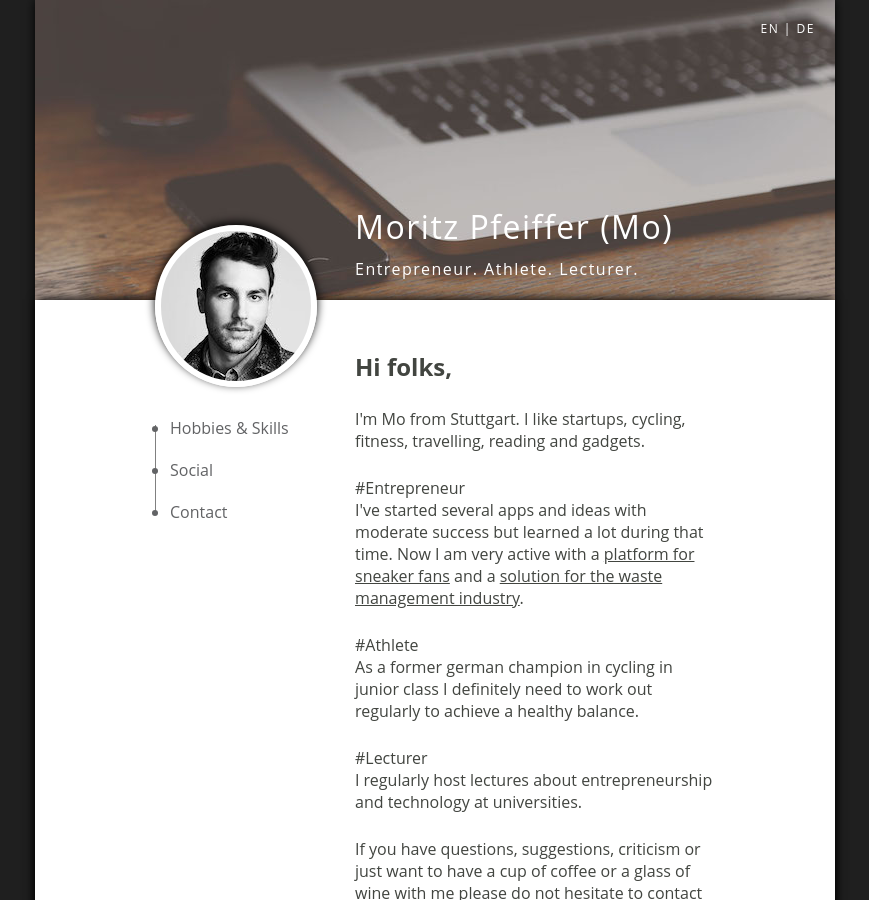
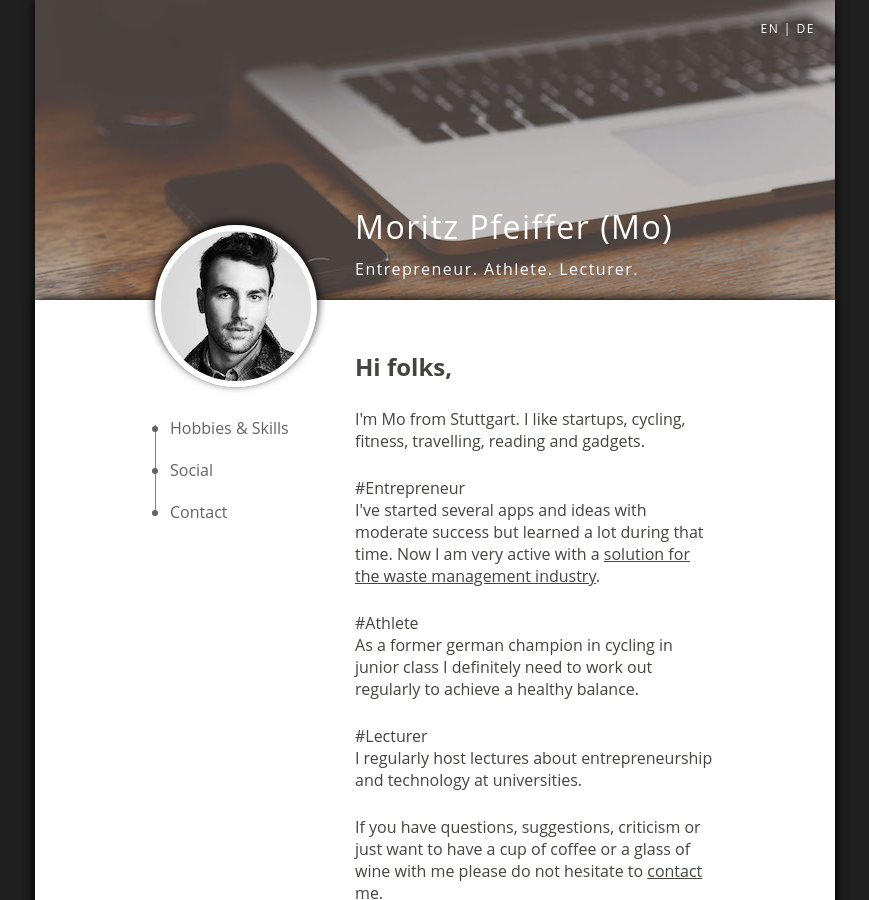
Before and after one commit to Mojo90/private-website, a Jekyll site: the page built from index.html, in a window 1280 px wide and 900 px high. Shown: the whole window, without its empty margins (205-1074 px from the left). Built offline with Jekyll 4.4.1, drawn with Linux system fonts in a browser that asks for light colours; nearby versions of some CDN libraries.

Commit message:
Optimized Binando Link and removed Hyphy

```diff
--- a/index.html
+++ b/index.html
@@ -33,8 +33,7 @@ ref: home
                     <h2>Hi folks,</h2>
                     <p>I'm Mo from Stuttgart. I like startups, cycling, fitness, travelling, reading and gadgets.</p>
                     <p>#Entrepreneur
-                        <br />I've started several apps and ideas with moderate success but learned a lot during that time. Now I am very active with a <a href="http://www.hyphy.rocks" target="_blank">platform for sneaker fans</a> and a <a href="http://www.binando.rocks"
-                            target="_blank">solution for the waste management industry</a>.</p>
+                        <br />I've started several apps and ideas with moderate success but learned a lot during that time. Now I am very active with a <a href="http://www.binando.com" target="_blank">solution for the waste management industry</a>.</p>
                     <p>#Athlete
                         <br />As a former german champion in cycling in junior class I definitely need to work out regularly to achieve a healthy balance.</p>
                     <p>#Lecturer
--- a/startseite.html
+++ b/startseite.html
@@ -34,8 +34,7 @@ permalink: /startseite/
                     <h2>Hi Leute,</h2>
                     <p>ich bin Mo aus Stuttgart. Ich mag Startups, Rad fahren, Fitness, Reisen, Lesen und Gadgets.</p>
                     <p>#Entrepreneur
-                        <br />Ich habe mich schon mit verschiedenen Apps und Ideen ausprobiert, allerdings mit mäßigem Erfolg. Jedoch habe ich dadurch sehr viel gelernt und deshalb bin ich gerade sehr intensiv am Aufbau einer <a href="http://www.hyphy.rocks" target="_blank">Plattform für Sneaker Freunde</a> und einer <a href="http://www.binando.rocks"
-                            target="_blank">Lösung für die Abfallwirtschaft</a> beteiligt.</p>
+                        <br />Ich habe mich schon mit verschiedenen Apps und Ideen ausprobiert, allerdings mit mäßigem Erfolg. Jedoch habe ich dadurch sehr viel gelernt und deshalb bin ich gerade sehr intensiv am Aufbau einer <a href="http://www.binando.com" target="_blank">Lösung für die Abfallwirtschaft</a> beteiligt.</p>
                     <p>#Athlete
                         <br />Als früherer deutscher Meister in der Jugendklasse beim Rad fahren brauche ich immer noch regelmäßig Sport um eine gesunde Balance halten zu können.</p>
                     <p>#Lecturer
```
